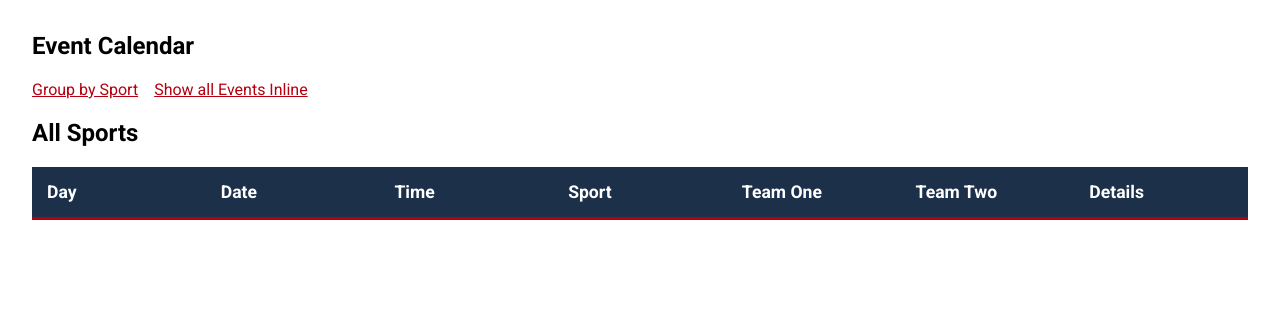
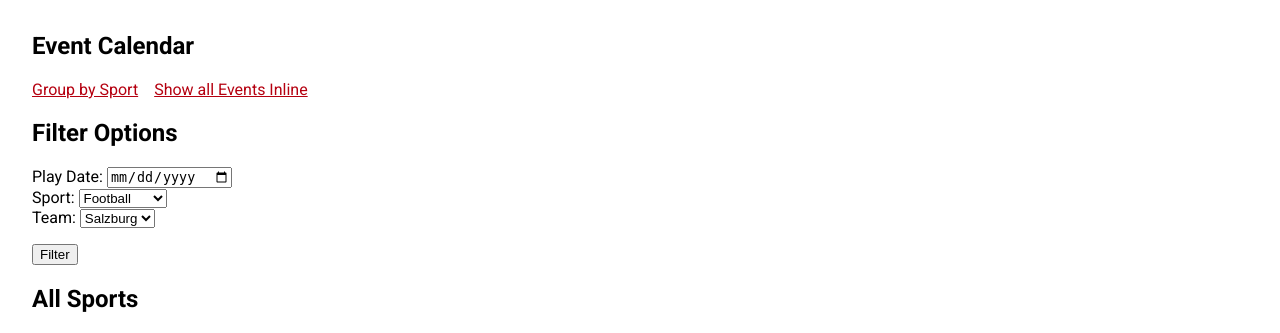
Before and after one commit to Greg808/sportradar, a PHP site: page /index.php in a window 1280 px wide. Shown: the part 102-435 px from the top of the page. Run offline with PHP 8.4, Linux system fonts and the light colour scheme; data that the repository does not hold is empty.

Commit message:
added form to indicate filters

```diff
--- a/index.php
+++ b/index.php
@@ -49,6 +49,40 @@ if (!isset($_GET['groupBySport'])) {
                     <li><a href="index.php?groupBySport=false">Show all Events Inline</a></li>
                 </ul>
             </section>
+            <section class="filter-options">
+                <h2>Filter Options</h2>
+                <form action="." method="post" class="filter-form">
+                    <div class="filter-form-item">
+                        <label for="filter-form-date">Play Date:</label>
+                        <input type="date" id="filter-form-date" name="event_date">
+                    </div>
+                    <div class="filter-form-item">
+                        <label for="filter-form-sport">Sport:</label>
+                        <select id="filter-form-sport" name="event_sport">
+                            <option value="1">Football</option>
+                            <option value="2">Ice Hockey</option>
+                        </select>
+                    </div>
+                    <div class="filter-form-item">
+                        <label for="filter-form-team">Team:</label>
+                        <select id="filter-form-team" name="event_team">
+                            <option value="1">Salzburg</option>
+                            <option value="2">Sturm</option>
+                            <option value="5">Rapid</option>
+                            <option value="6">Austria</option>
+                            <option value="3">KAC</option>
+                            <option value="4">Capitals</option>
+                            <option value="7">Bulldogs</option>
+                            <option value="8">VSV</option>
+                        </select>
+                    </div>
+                    <div class="filter-form-buttons">
+                        <p>
+                            <button class="filter-form-submit-button" type="submit">Filter</button>
+                        </p>
+                    </div>
+                </form>
+            </section>
             <!-- check if array sequential, display uncategorized -->
             <?php if (count(array_filter(array_keys($events), 'is_string')) === 0) : ?>
                 <h2>All Sports</h2>
```
